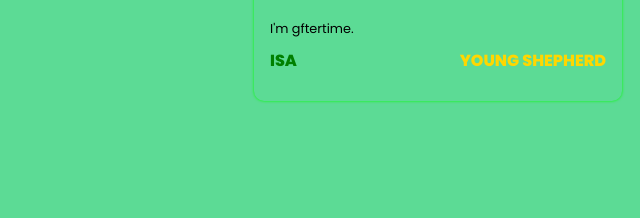
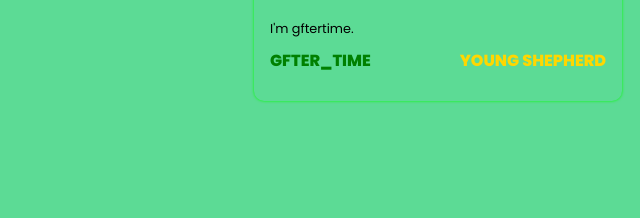
Before and after one commit to MareepMeadowsDev/Website, a plain HTML site: page index.html in a window 1280 px wide. Shown: the part 8985-9203 px from the top of the page, 202-842 px from the left. Drawn offline with Linux system fonts and the light colour scheme; a script that the page names is missing.

Commit message:
Update index.html

```diff
--- a/index.html
+++ b/index.html
@@ -485,7 +485,7 @@
 
                     </p>
                     <strong class="staff-title">
-                        <span>Isa</span>
+                        <span>Gfter_time</span>
                         <a href="#" class="more-details">Young Shepherd</a>
                     </strong>
                 </div>
```
